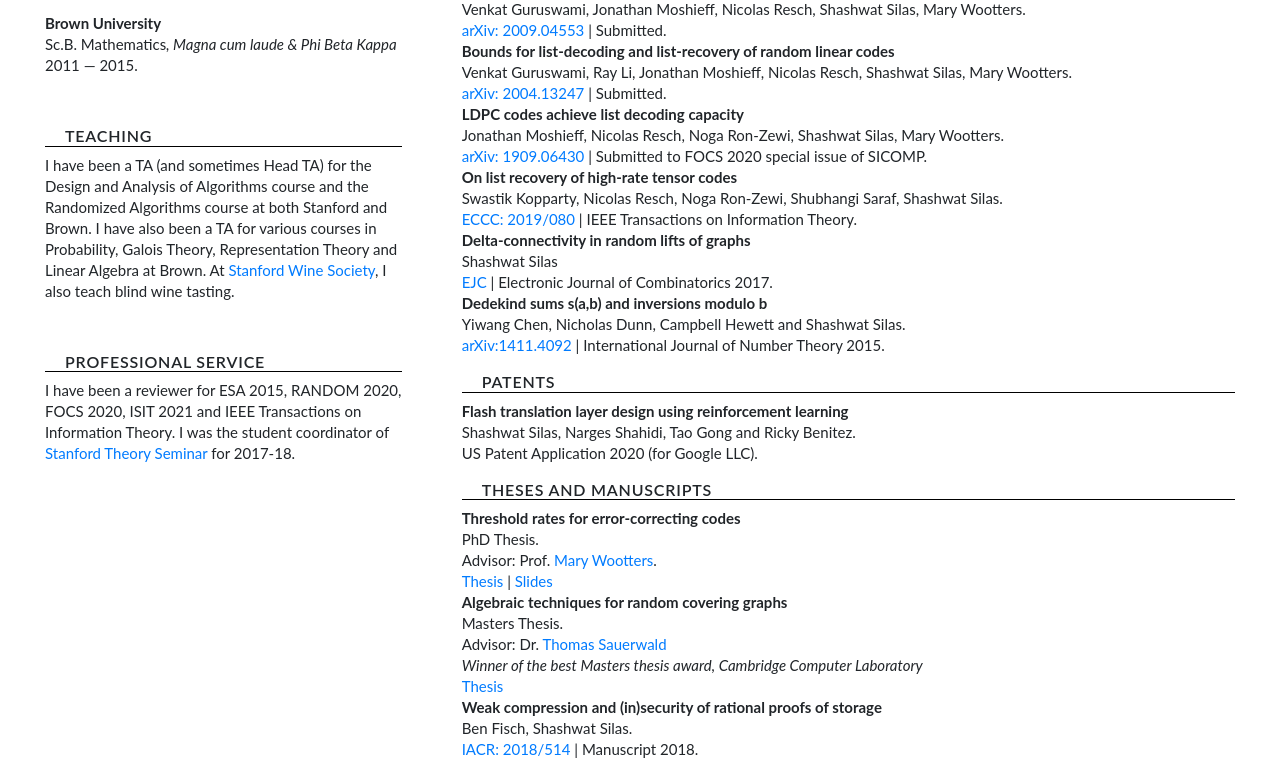
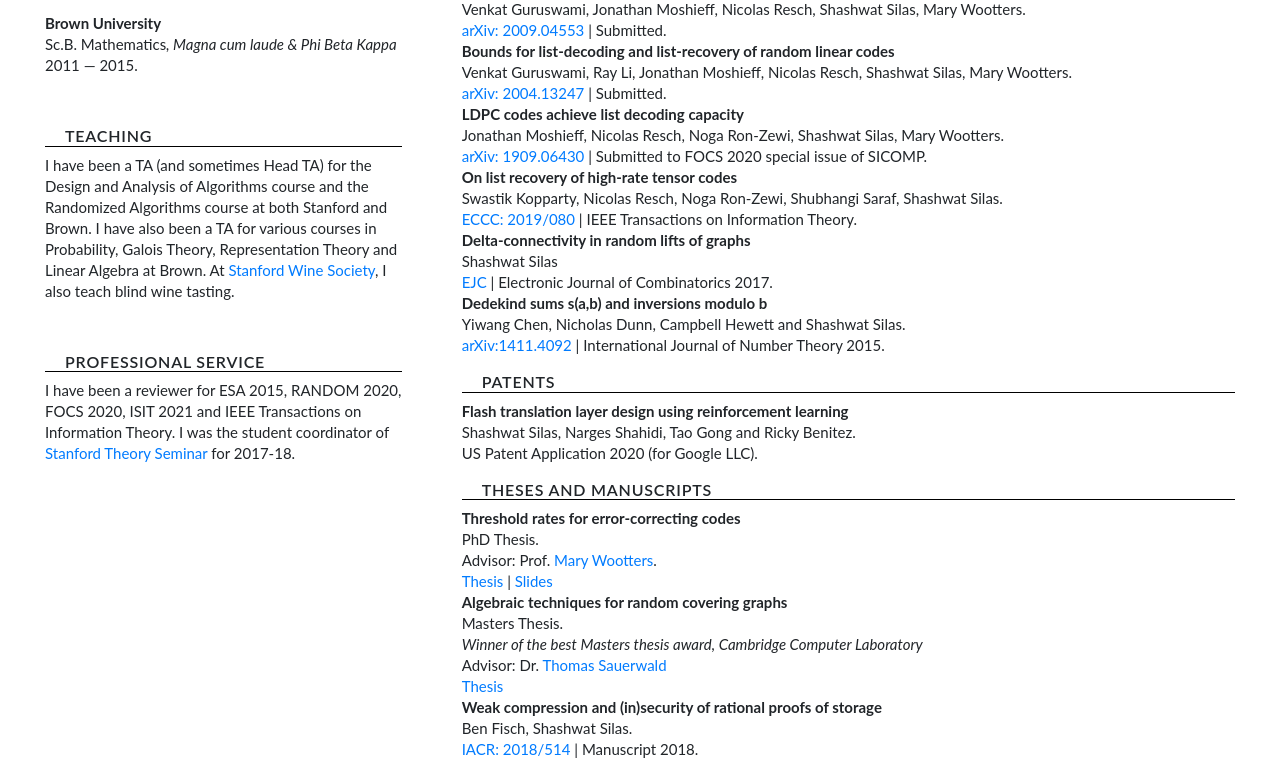
Before and after one commit to shashwat-silas/shashwat-silas.github.io, a plain HTML site: page index.html in a window 1280 px wide. Shown: the part 801-1561 px from the top of the page. Drawn offline with nearby package versions, Linux system fonts and the light colour scheme.

Commit message:
Update index.html

```diff
--- a/index.html
+++ b/index.html
@@ -334,8 +334,10 @@
                     </p>
                     <p class="paper">
                         <b>Algebraic techniques for random covering graphs</b></br>
-                        Masters Thesis.<br>Advisor: Dr. <a href="https://www.cl.cam.ac.uk/~tms41/">Thomas Sauerwald</a>
-                        </br><i>Winner of the best Masters thesis award, Cambridge Computer Laboratory</i></br>
+                        Masters Thesis.</br>
+			<i>Winner of the best Masters thesis award, Cambridge Computer Laboratory</i></br>
+			Advisor: Dr. <a href="https://www.cl.cam.ac.uk/~tms41/">Thomas Sauerwald</a>
+                        </br>
                         <a href="documents/cambridge_thesis.pdf"> Thesis </a>
                     </p>
 
```
